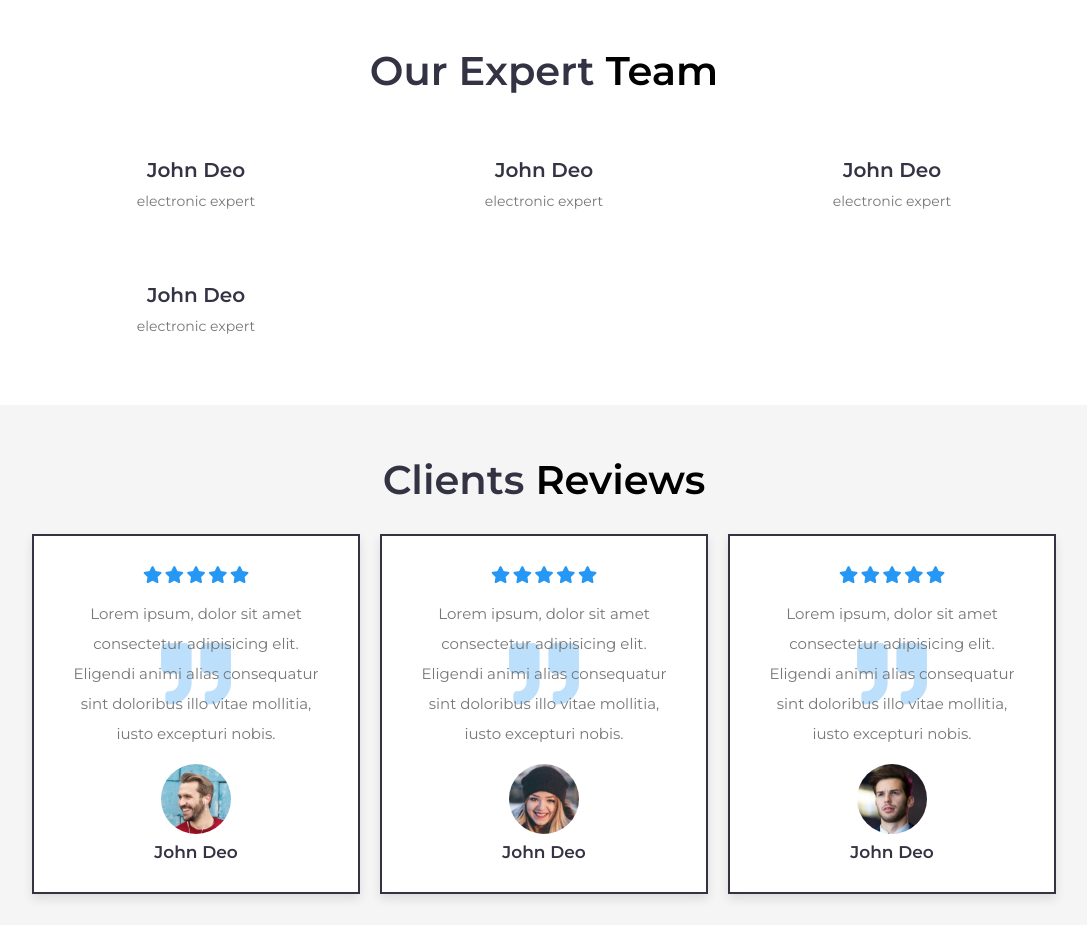
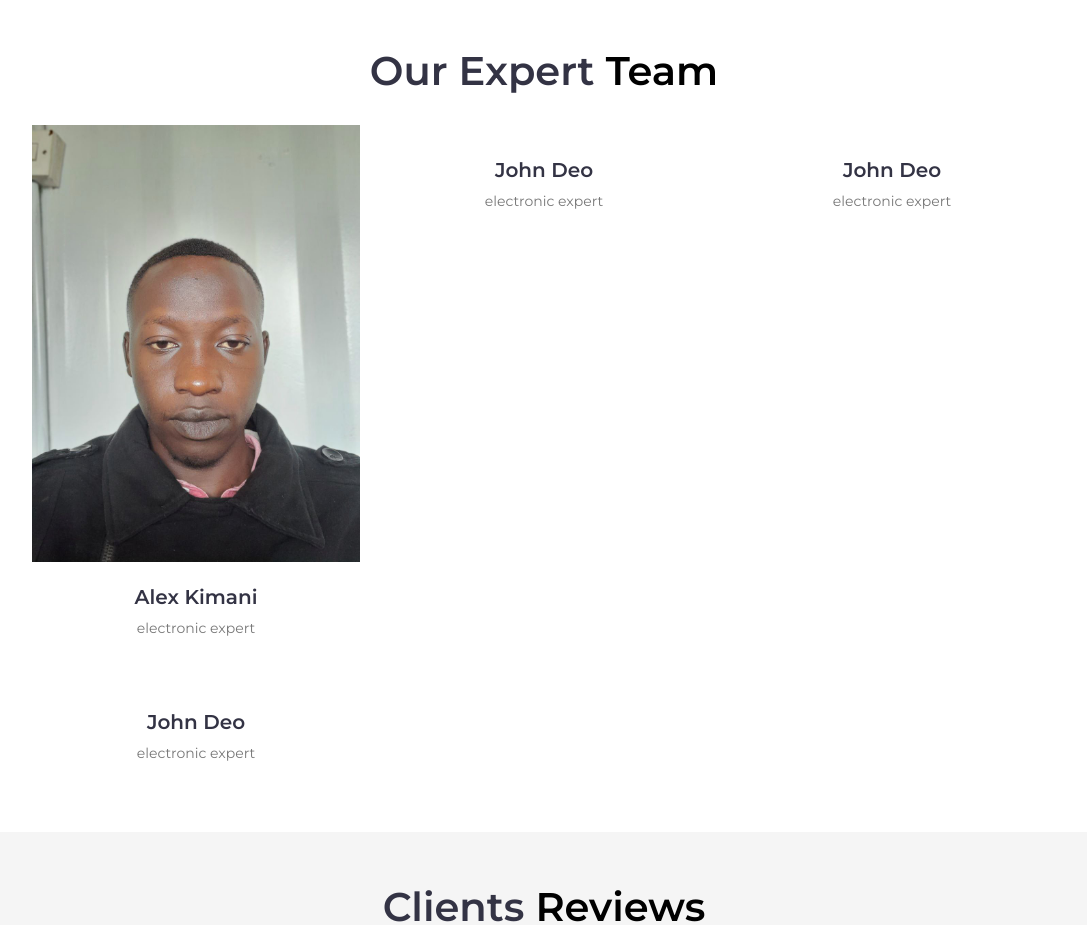
Before and after one commit to CaseyOchieng/kimkingtech, a plain HTML site: page index.html in a window 1280 px wide. Shown: the part 3840-4765 px from the top of the page, without its empty margins (96-1183 px from the left). Drawn offline with Linux system fonts and the light colour scheme; some packages are replaced by stand-ins of ours; a script that the page names is missing.

Commit message:
adding pictures

```diff
--- a/index.html
+++ b/index.html
@@ -160,7 +160,7 @@
    <header class="header">
 
       <div class="contact-info">
-         <p style="cursor: pointer;"><i class="fas fa-map"></i> <a href="https://goo.gl/maps/8HfUH1hC4x4GxWtL7"
+         <p style="cursor: pointer;"><i class="fas fa-map"></i> <a href="https://waze.com/ul/hkzf0fu2nq"
                style="color: white;">
                Muthiga, Kiambu
             </a>
@@ -419,9 +419,9 @@
       <div class="box-container">
 
          <div class="box">
-            <img src="images/team-1.jpg" alt="">
+            <img src="/images/team/alex Kimani.jpg" alt="">
             <div class="content">
-               <h3>john deo</h3>
+               <h3>Alex Kimani</h3>
                <p>electronic expert</p>
                <div class="share">
                   <a href="#" class="fab fa-facebook-f"></a>
```
